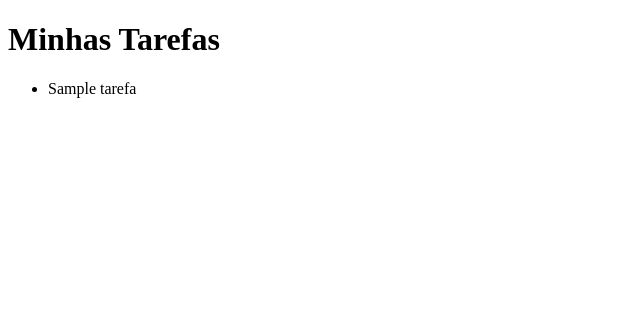
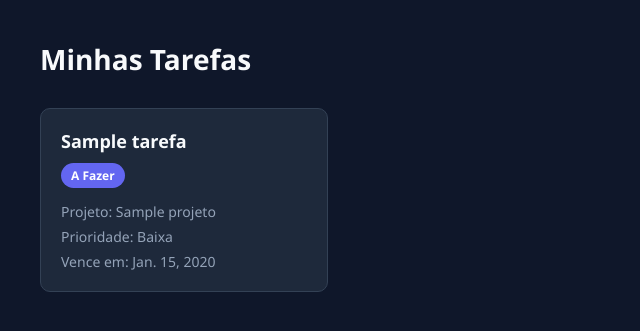
Before and after one commit to yurigalvao/sistema-pessoal, a Django app: page /trabalho/ in a window 1280 px wide. Shown: the top 331 px of the page, without its empty margins (0-640 px from the left). Run offline with Django 5.2, Linux system fonts and the light colour scheme; tables that the repository leaves empty hold one stand-in row (values such as "Sample post").

Commit message:
Estiliza lista de tarefas com CSS moderno (dark theme, grid, cards)

```diff
--- /dev/null
+++ b/trabalho/static/trabalho/style.css
@@ -0,0 +1,62 @@
+/* Reset básico - remove espaçamentos padrão do navegador */
+* {
+    margin: 0;
+    padding: 0;
+    box-sizing: border-box;
+}
+
+body {
+    font-family: 'Segoe UI', Arial, sans-serif;
+    background-color: #0f172a;
+    color: #e2e8f0;
+    padding: 40px;
+}
+
+h1 {
+    font-size: 28px;
+    font-weight: 600;
+    margin-bottom: 30px;
+    color: #f8fafc;
+}
+
+.tarefas-container {
+    display: grid;
+    grid-template-columns: repeat(auto-fill, minmax(280px, 1fr));
+    gap: 16px;
+}
+
+.tarefa-card {
+    background-color: #1e293b;
+    border-radius: 10px;
+    padding: 20px;
+    border: 1px solid #334155;
+    transition: transform 0.2s ease, border-color 0.2s ease;
+}
+
+.tarefa-card:hover {
+    transform: translateY(-4px);
+    border-color: #6366f1;
+}
+
+.tarefa-card h3 {
+    font-size: 18px;
+    margin-bottom: 10px;
+    color: #f8fafc;
+}
+
+.tarefa-card p {
+    font-size: 14px;
+    color: #94a3b8;
+    margin-top: 6px;
+}
+
+.badge {
+    display: inline-block;
+    background-color: #6366f1;
+    color: white;
+    font-size: 12px;
+    font-weight: 600;
+    padding: 4px 10px;
+    border-radius: 20px;
+    margin-bottom: 8px;
+}
--- a/trabalho/templates/trabalho/lista_tarefas.html
+++ b/trabalho/templates/trabalho/lista_tarefas.html
@@ -1,15 +1,23 @@
+{% load static %}
 <!DOCTYPE html>
 <html lang="pt-BR">
 <head>
     <title>Minhas Tarefas</title>
+    <link rel="stylesheet" href="{% static 'trabalho/style.css' %}">
 </head>
 <body>
     <h1>Minhas Tarefas</h1>
 
-    <ul>
+    <div class="tarefas-container">
         {% for tarefa in tarefas %}
-            <li>{{ tarefa.titulo }}</li>
+            <div class="tarefa-card">
+                <h3>{{ tarefa.titulo }}</h3>
+                <span class="badge">{{ tarefa.get_status_display }}</span>
+                <p>Projeto: {{ tarefa.projeto }}</p>
+                <p>Prioridade: {{ tarefa.get_prioridade_display }}</p>
+                <p>Vence em: {{ tarefa.data_vencimento }}</p>
+            </div>
         {% endfor %}
-    </ul>
+        </div>
 </body>
 </html>
```
